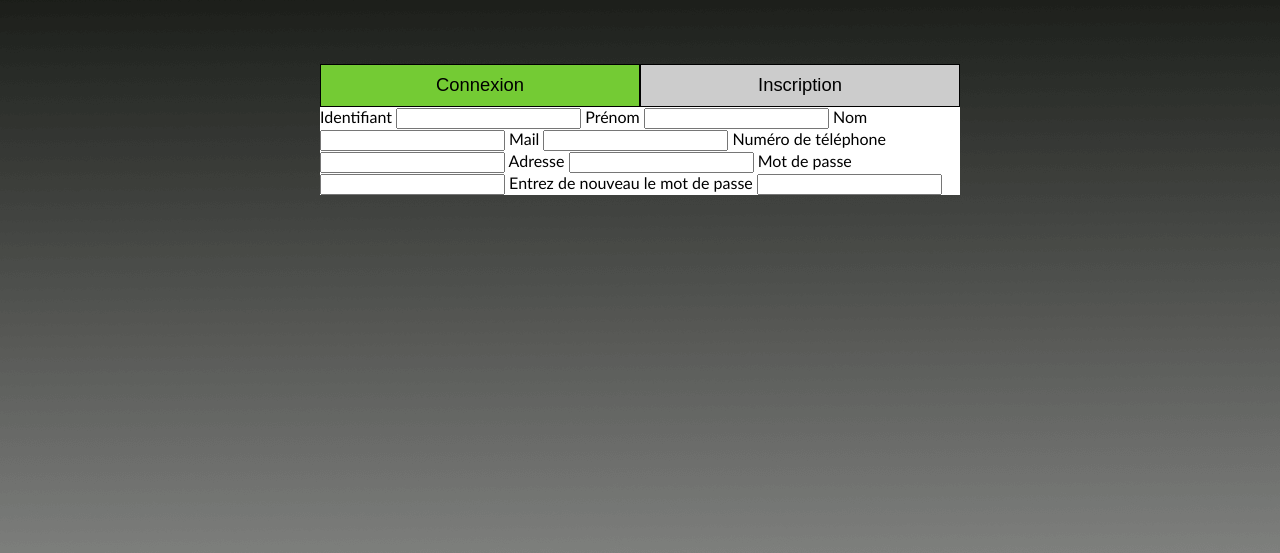
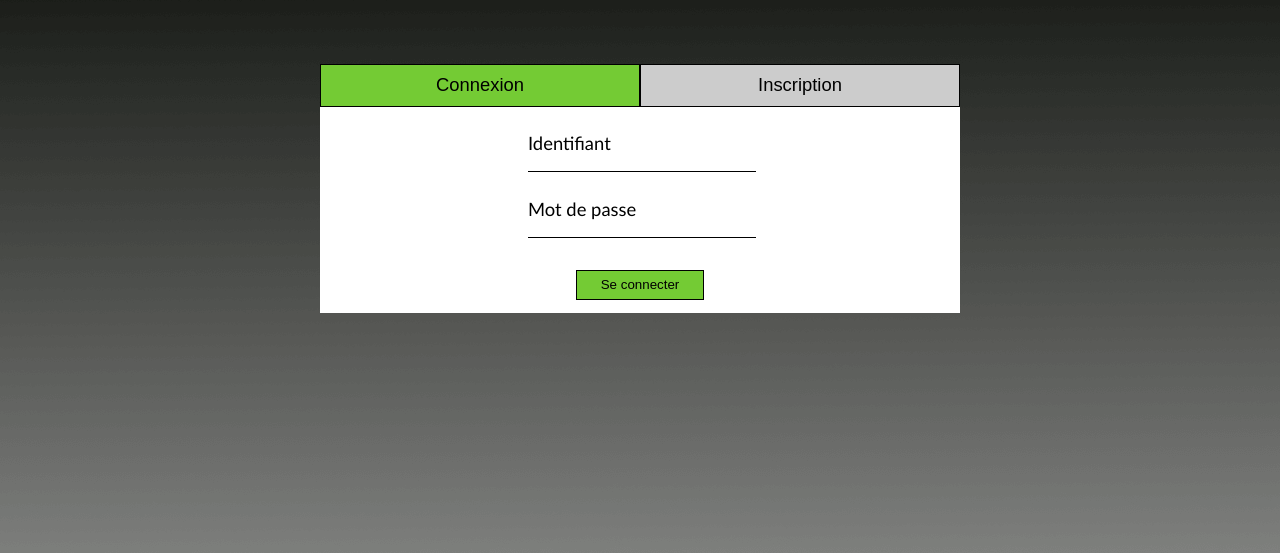
Before and after one commit to LeMecChelou/Projet_Trombinoscope, a PHP site: page /trombi-etu/index.html in a window 1280 px wide. Shown: the part 95-648 px from the top of the page. Run offline with PHP 8.4, Linux system fonts and the light colour scheme.

Commit message:
Pre-finalisation du formulaire d'inscription + gestion du css pour ce formulaire.

```diff
--- a/Trombinoscope/index.html
+++ b/Trombinoscope/index.html
@@ -9,7 +9,7 @@
     <body>
         <div id="conteneur_choix_site">
             <div class="bouton_choix_sites">
-                <a href="http://trombi-etu.alwaysdata.net/trombi-etu/index.html">Étudiants</a>
+                <a href="http://benjamin-guirlet.alwaysdata.net/trombi-etu/index.html">Étudiants</a>
             </div>
             <div class="bouton_choix_sites"><a href="./trombi-admin/index.html">Enseignants</a></div>
         </div>
--- a/Trombinoscope/scripts/Javascript/display_form.js
+++ /dev/null
@@ -1,34 +0,0 @@
-function connection_priority(){
-    let co = document.getElementsByClassName("bouton_choix")[0];
-    let ins = document.getElementsByClassName("bouton_choix")[1];
-
-    if (co.id === "choix_inactif"){
-        co.id = "choix_actif";
-        ins.id = "choix_inactif";
-
-        let formulaire = document.getElementById("formulaire");
-        formulaire.innerHTML = "<form method=\"post\" action=\"../scripts/PHP/check_connection.php\">\n" +
-            "                    <label class=\"input_label\" for=\"input_id\">Identifiant</label>\n" +
-            "                    <input type=\"text\" id=\"input_id\" class=\"input_co\" name=\"input_id\"/>\n" +
-            "\n" +
-            "                    <label class=\"input_label\" for=\"input_passwd\">Mot de passe</label>\n" +
-            "                    <input type=\"password\" id=\"input_passwd\" class=\"input_co\" name=\"input_passwd\"/>\n" +
-            "\n" +
-            "                    <input type=\"button\" id=\"bouton_submit_co\" value=\"Se connecter\" onclick=\"checkConnection();\"/>\n" +
-            "                </form>";
-    }
-}
-
-
-function inscription_priority(){
-    let co = document.getElementsByClassName("bouton_choix")[0];
-    let ins = document.getElementsByClassName("bouton_choix")[1];
-
-    if (ins.id === "choix_inactif") {
-        co.id = "choix_inactif";
-        ins.id = "choix_actif";
-
-        let formulaire = document.getElementById("formulaire");
-        formulaire.innerHTML = "";
-    }
-}
--- /dev/null
+++ b/Trombinoscope/scripts/Javascript/formsStudents.js
@@ -0,0 +1,64 @@
+function connection_priority(){
+    let co = document.getElementsByClassName("bouton_choix")[0];
+    let ins = document.getElementsByClassName("bouton_choix")[1];
+
+    if (co.id === "choix_inactif"){
+        co.id = "choix_actif";
+        ins.id = "choix_inactif";
+
+        let formulaire = document.getElementById("formulaire");
+        formulaire.innerHTML = "<form method=\"post\" action=\"../scripts/PHP/check_connection.php\">\n" +
+            "                    <label class=\"input_label\" for=\"input_id\">Identifiant</label>\n" +
+            "                    <input type=\"text\" id=\"input_id\" class=\"input_form\" name=\"input_id\"/>\n" +
+            "\n" +
+            "                    <label class=\"input_label\" for=\"input_passwd\">Mot de passe</label>\n" +
+            "                    <input type=\"password\" id=\"input_passwd\" class=\"input_form\" name=\"input_passwd\"/>\n" +
+            "\n" +
+            "                    <input type=\"button\" id=\"bouton_submit_form\" value=\"Se connecter\" onclick=\"checkConnection();\"/>\n" +
+            "                </form>";
+    }
+}
+
+
+function inscription_priority(){
+    let co = document.getElementsByClassName("bouton_choix")[0];
+    let ins = document.getElementsByClassName("bouton_choix")[1];
+
+    if (ins.id === "choix_inactif") {
+        co.id = "choix_inactif";
+        ins.id = "choix_actif";
+
+        let formulaire = document.getElementById("formulaire");
+        formulaire.innerHTML = "<form method=\"post\" action=\"../scripts/check_inscription.php\">\n" +
+            "                    <label class=\"input_label\" for=\"input_id_ins\">Identifiant</label>\n" +
+            "                    <input type=\"text\" id=\"input_id\" class=\"input_form\" name=\"input_ins_id\"/>\n" +
+            "\n" +
+            "                    <label class=\"input_label\" for=\"input_prenom\">Prénom</label>\n" +
+            "                    <input type=\"text\" id=\"input_prenom\" class=\"input_form\" name=\"input_prenom\"/>\n" +
+            "\n" +
+            "                    <label class=\"input_label\" for=\"input_nom\">Nom</label>\n" +
+            "                    <input type=\"text\" id=\"input_nom\" class=\"input_form\" name=\"input_nom\"/>\n" +
+            "\n" +
+            "                    <label class=\"input_label\" for=\"input_mail\">Mail</label>\n" +
+            "                    <input type=\"text\" id=\"input_mail\" class=\"input_form\" name=\"input_mail\"/>\n" +
+            "\n" +
+            "                    <label class=\"input_label\" for=\"input_tel\">Numéro de téléphone</label>\n" +
+            "                    <input type=\"text\" id=\"input_tel\" class=\"input_form\" name=\"input_tel\"/>\n" +
+            "\n" +
+            "                    <label class=\"input_label\" for=\"input_adresse\">Adresse</label>\n" +
+            "                    <input type=\"text\" id=\"input_adresse\" class=\"input_form\" name=\"input_adresse\"/>\n" +
+            "\n" +
+            "                    <!-- Modifier les inputs pour la filière et le groupe en liste déroulante.\n" +
+            "                        + Faire fonction JS pour proposer les groupes en fonction des filières choisies.\n" +
+            "                    -->\n" +
+            "\n" +
+            "                    <label class=\"input_label\" for=\"input_mdp_ins\">Mot de passe</label>\n" +
+            "                    <input type=\"password\" id=\"input_mdp_ins\" class=\"input_form\" name=\"input_ins_mdp\"/>\n" +
+            "\n" +
+            "                    <label class=\"input_label\" for=\"input_mdp2_ins\">Entrez de nouveau le mot de passe</label>\n" +
+            "                    <input type=\"password\" id=\"input_mdp2_ins\" class=\"input_form\" name=\"input_ins_mdp2\"/>\n" +
+            "\n" +
+            "                    <input type=\"button\" id=\"bouton_submit_form\" value=\"Valider\" onclick=\"\"/>\n" +
+            "                </form>";
+    }
+}
--- a/Trombinoscope/trombi-etu/assets/style.css
+++ b/Trombinoscope/trombi-etu/assets/style.css
@@ -73,24 +73,25 @@ body{
 
 #formulaire{
     margin-left: 0;
+    margin-bottom: 5%;
 }
 
 .input_label{
     display: block;
     font-size: 115%;
     margin-left: 32.5%;
-    margin-top: 3%;
+    margin-top: 4%;
 }
 
-.input_co{
+.input_form{
     display: block;
     border: none;
     border-bottom: black 1px solid;
-    margin-left: 33.5%;
+    margin-left: 32.5%;
     width: 35%;
 }
 
-#bouton_submit_co{
+#bouton_submit_form{
     border: black 1px solid;
     background-color: #74cb34;
     margin-top: 5%;
--- a/Trombinoscope/trombi-etu/index.html
+++ b/Trombinoscope/trombi-etu/index.html
@@ -4,7 +4,7 @@
         <meta charset="UTF-8">
         <title>Étudiants</title>
         <link rel="stylesheet" type="text/css" href="assets/style.css"/>
-        <script src="../scripts/Javascript/display_form.js"></script>
+        <script src="../scripts/Javascript/formsStudents.js"></script>
         <script src="../scripts/Javascript/checkConnection.js"></script>
     </head>
 
@@ -28,49 +28,14 @@
             </div>
 
             <div id="formulaire">
-                <!--
                 <form method="post" action="../scripts/PHP/check_connection.php">
                     <label class="input_label" for="input_id">Identifiant</label>
-                    <input type="text" id="input_id" class="input_co" name="input_id"/>
+                    <input type="text" id="input_id" class="input_form" name="input_id"/>
 
                     <label class="input_label" for="input_passwd">Mot de passe</label>
-                    <input type="password" id="input_passwd" class="input_co" name="input_passwd"/>
+                    <input type="password" id="input_passwd" class="input_form" name="input_passwd"/>
 
-                    <input type="button" id="bouton_submit_co" value="Se connecter" onclick="checkConnection();"/>
-                </form>
-                -->
-
-                <form method="post" action="../scripts/check_inscription.php">
-                    <label class="input_label_ins" for="input_id_ins">Identifiant</label>
-                    <input type="text" id="input_id_ins" class="input_ins" name="input_ins_id"/>
-
-                    <label class="input_label_ins" for="input_prenom">Prénom</label>
-                    <input type="text" id="input_prenom" class="input_ins" name="input_prenom"/>
-
-                    <label class="input_label_ins" for="input_nom">Nom</label>
-                    <input type="text" id="input_nom" class="input_ins" name="input_nom"/>
-
-                    <label class="input_label_ins" for="input_mail">Mail</label>
-                    <input type="text" id="input_mail" class="input_ins" name="input_mail"/>
-
-                    <label class="input_label_ins" for="input_tel">Numéro de téléphone</label>
-                    <input type="text" id="input_tel" class="input_ins" name="input_tel"/>
-
-                    <label class="input_label_ins" for="input_adresse">Adresse</label>
-                    <input type="text" id="input_adresse" class="input_ins" name="input_adresse"/>
-
-                    <!-- Modifier les inputs pour la filière et le groupe en liste déroulante.
-                        + Faire fonction JS pour proposer les groupes en fonction des filières choisies.
-                    -->
-
-                    <label class="input_label_ins" for="input_mdp_ins">Mot de passe</label>
-                    <input type="text" id="input_mdp_ins" class="input_ins" name="input_ins_mdp"/>
-
-                    <label class="input_label_ins" for="input_mdp2_ins">Entrez de nouveau le mot de passe</label>
-                    <input type="text" id="input_mdp2_ins" class="input_ins" name="input_ins_mdp2"/>
-
-
-
+                    <input type="button" id="bouton_submit_form" value="Se connecter" onclick="checkConnection();"/>
                 </form>
             </div>
 
```
